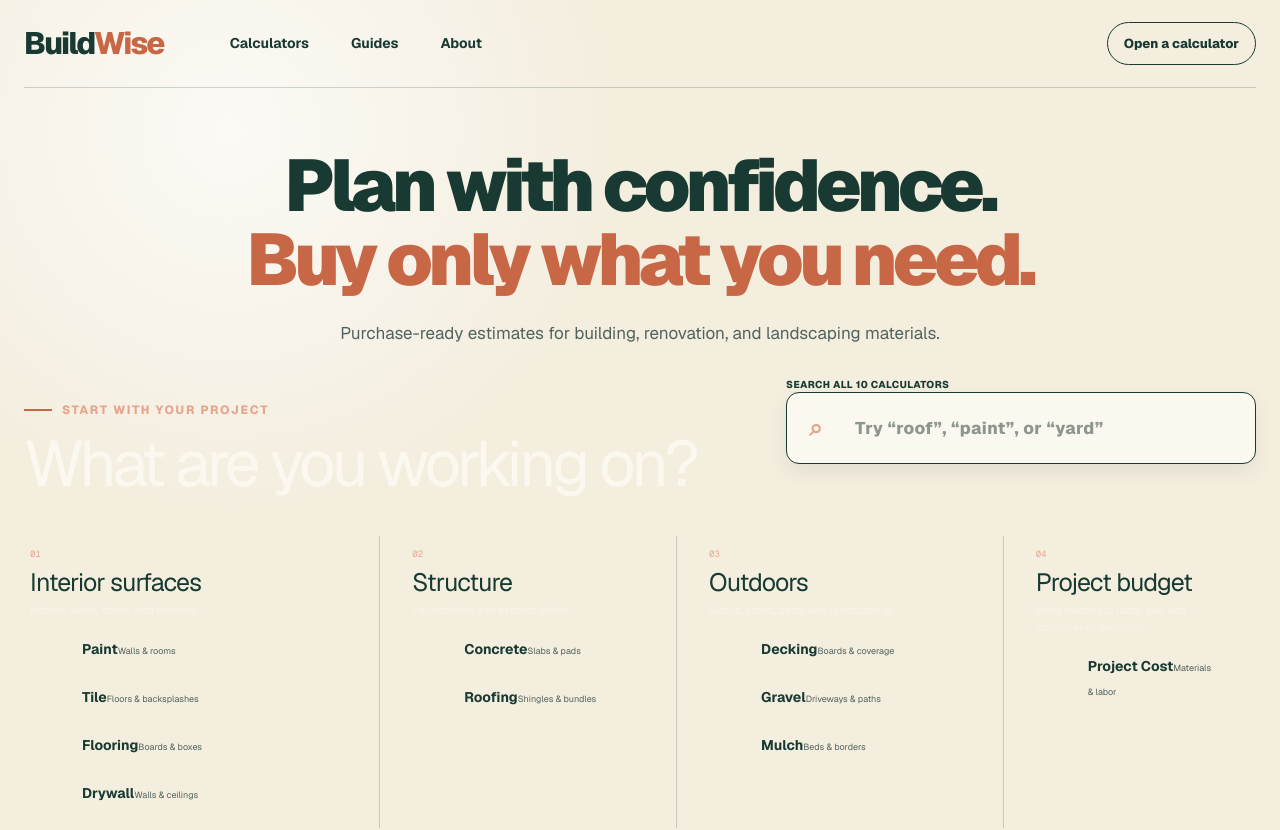
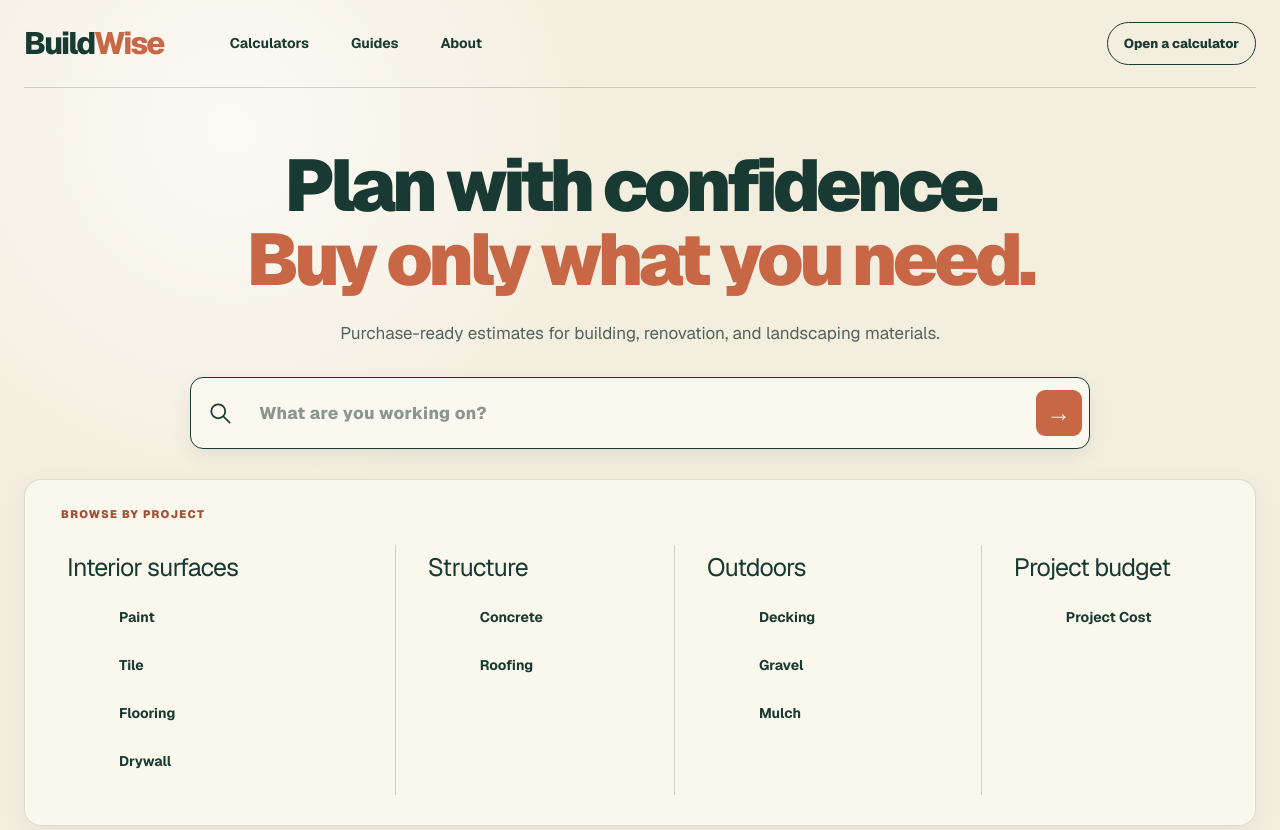
Before and after one commit to Yilong0601/buildwise-calculators, a Next.js app: page / in a window 1280 px wide. Shown: the top 830 px of the page. Built offline with nearby package versions, Linux system fonts and the light colour scheme.

Commit message:
Refine calculator directory

```diff
--- a/app/components/calculator-directory.tsx
+++ b/app/components/calculator-directory.tsx
@@ -44,27 +44,27 @@ export function CalculatorDirectory({
       id="calculators"
       aria-labelledby="directory-title"
     >
-      <div className="directory-heading">
-        <div>
-          <p className="eyebrow">
-            <span />
-            Start with your project
-          </p>
-          <h2 id="directory-title">What are you working on?</h2>
-        </div>
+      <h2 className="visually-hidden" id="directory-title">
+        Browse calculators by project
+      </h2>
       <label className="calculator-search">
-          <span>Search all 10 calculators</span>
+        <span className="visually-hidden">Search all 10 calculators</span>
         <span className="search-field">
-            <span aria-hidden="true">⌕</span>
+          <svg viewBox="0 0 32 32" fill="none" aria-hidden="true">
+            <circle cx="14" cy="14" r="8" />
+            <path d="m20 20 7 7" />
+          </svg>
           <input
             type="search"
             value={query}
             onChange={(event) => setQuery(event.target.value)}
-              placeholder="Try “roof”, “paint”, or “yard”"
+            placeholder="What are you working on?"
           />
+          <span className="search-arrow" aria-hidden="true">
+            →
+          </span>
         </span>
       </label>
-      </div>
 
       {normalizedQuery ? (
         <div className="search-results" aria-live="polite">
@@ -80,14 +80,14 @@ export function CalculatorDirectory({
           </div>
         </div>
       ) : (
+        <div className="project-browser">
+          <p>Browse by project</p>
           <div className="project-groups">
-          {groups.map((group, groupIndex) => (
+          {groups.map((group) => (
             <article className="project-group" key={group.id}>
               <div className="group-intro">
-                <span>{String(groupIndex + 1).padStart(2, "0")}</span>
                 <div>
                   <h3>{group.label}</h3>
-                  <p>{group.description}</p>
                 </div>
               </div>
               <div className="group-tools">
@@ -97,6 +97,7 @@ export function CalculatorDirectory({
               </div>
             </article>
           ))}
+          </div>
         </div>
       )}
     </section>
@@ -109,7 +110,6 @@ function DirectoryLink({ tool }: { tool: DirectoryTool }) {
       <ToolIcon type={tool.icon} />
       <span>
         <strong>{tool.name}</strong>
-        <small>{tool.detail}</small>
       </span>
       <span className="directory-arrow" aria-hidden="true">
         ↗
```
Lines whose indentation alone changed are shown as unchanged.
